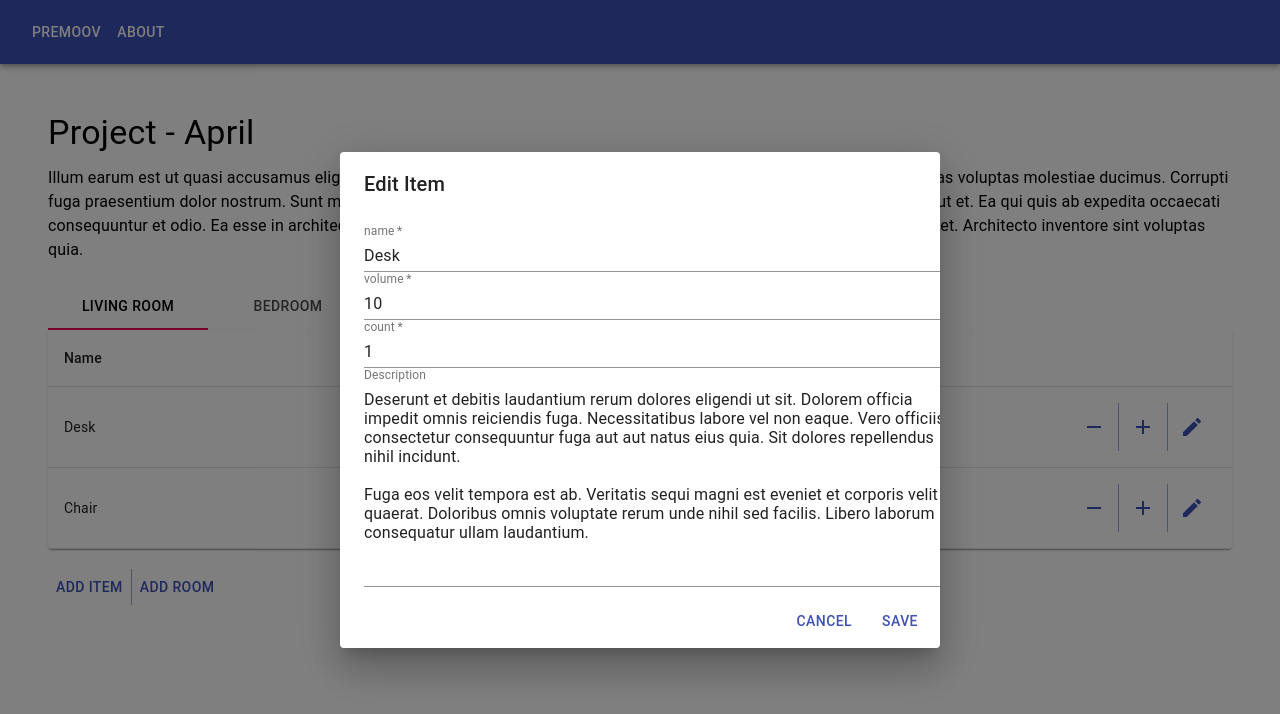
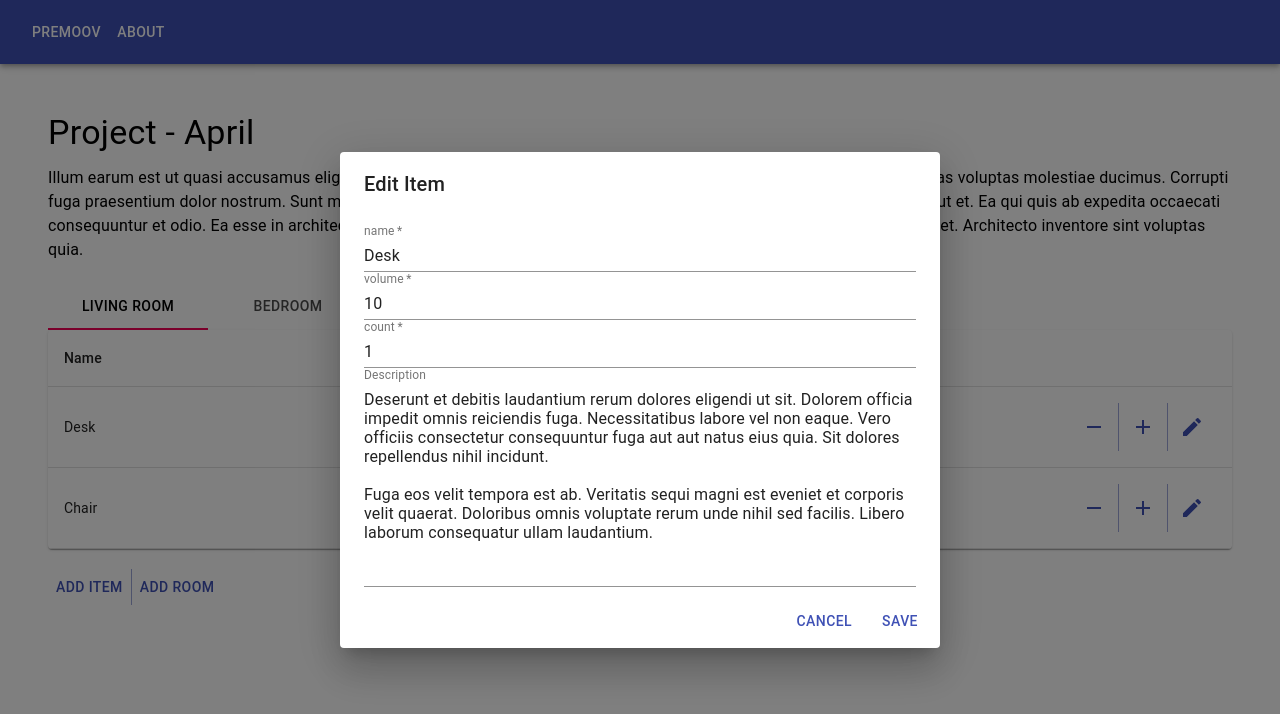
Before and after one commit to mnishiguchi/premoov-react, a React (Create React App) app: page /projects/1 in a window 1280 px wide. Both pictures are taken after a click on the button 1192 px from the left and 426 px from the top of the page. Shown: the top 714 px of the page. Built offline with nearby package versions, Linux system fonts and the light colour scheme.

Commit message:
Hold the modal form width

```diff
--- a/src/components/ItemFormDialog.tsx
+++ b/src/components/ItemFormDialog.tsx
@@ -9,20 +9,10 @@ import {
   Dialog,
   DialogActions,
   DialogContent,
+  DialogContentText,
   DialogTitle,
 } from '@material-ui/core';
 import { makeStyles, createStyles } from '@material-ui/core/styles';
-
-const getDialogContentClassName = makeStyles(() =>
-  createStyles({
-    root: {
-      // This is a workaround to retain the modal width.
-      // By default, the model content shrinks when there is no DialogContentText.
-      width: '80vw',
-      maxWidth: '600px',
-    },
-  })
-);
 
 const ItemFormDialog: React.FC<{
   title?: string;
@@ -64,7 +54,9 @@ const ItemFormDialog: React.FC<{
     <Dialog open={isOpen} onClose={onClose}>
       {title && <DialogTitle>{title}</DialogTitle>}
 
-      <DialogContent classes={getDialogContentClassName()}>
+      <div style={{ width: '600px' }} />
+
+      <DialogContent>
         <TextField
           name="name"
           label="name"
```
